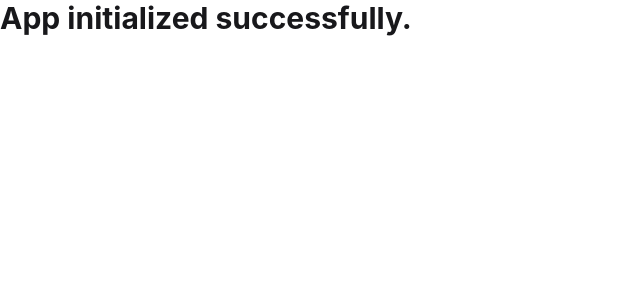
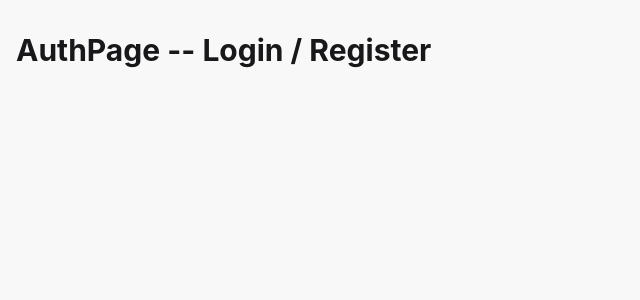
Before and after one commit to AkramGaber/blog-app, a React (Vite) app: page /auth in a window 1280 px wide. Shown: the top 300 px of the page, without its empty margins (0-640 px from the left). Built offline with nearby package versions, Linux system fonts and the light colour scheme.

Commit message:
feat: setup application routing with React Router.

```diff
--- a/src/App.jsx
+++ b/src/App.jsx
@@ -1,12 +1,30 @@
 import { useState } from "react";
 import "./App.css";
+import { BrowserRouter, Route, Routes } from "react-router-dom";
+import MainLayout from "./layouts/MainLayout";
+import HomePage from "./pages/HomePage";
+import AuthPage from "./pages/AuthPage";
+import AddPostPage from "./pages/AddPostPage";
+import EditPostPage from "./pages/EditPostPage";
+import NotFoundPage from "./pages/NotFoundPage";
 
 function App() {
   const [count, setCount] = useState(0);
 
   return (
     <>
-      <div className='text-3xl font-bold'>App initialized successfully.</div>
+      <BrowserRouter>
+        <Routes>
+          <Route element={<MainLayout />}>
+            <Route path="/" element={<HomePage />} />
+            <Route path="/auth" element={<AuthPage />} />
+            <Route path="/posts/new" element={<AddPostPage />} />
+            <Route path="/posts/:id/edit" element={<EditPostPage />} />
+          </Route>
+
+          <Route path="*" element={<NotFoundPage />} />
+        </Routes>
+      </BrowserRouter>
     </>
   );
 }
--- a/src/layouts/MainLayout.jsx
+++ b/src/layouts/MainLayout.jsx
@@ -0,0 +1,12 @@
+import React from 'react'
+import { Outlet } from 'react-router-dom'
+
+export default function MainLayout() {
+  return (
+    <div className='min-h-screen bg-base-200'>
+        <main className='container mx-auto px-4 py-8'>
+            <Outlet />
+        </main>
+    </div>
+  )
+}
--- a/src/pages/AuthPage.jsx
+++ b/src/pages/AuthPage.jsx
@@ -2,6 +2,6 @@ import React from 'react'
 
 export default function AuthPage() {
   return (
-    <div className='text-3xl font-bold'>AuthPage</div>
+    <div className='text-3xl font-bold'>AuthPage -- Login / Register </div>
   )
 }
--- a/src/pages/EditPostPage.jsx
+++ b/src/pages/EditPostPage.jsx
@@ -2,6 +2,6 @@ import React from 'react'
 
 export default function EditPostPage() {
   return (
-    <div className='text-3xl font-bold'>EditPostPage</div>
+    <div className='text-3xl font-bold'>EditPost id</div>
   )
 }
--- a/src/pages/NotFoundPage.jsx
+++ b/src/pages/NotFoundPage.jsx
@@ -2,6 +2,8 @@ import React from 'react'
 
 export default function NotFoundPage() {
   return (
-    <div className='text-3xl font-bold'>NotFoundPage</div>
+    <div className='min-h-screen flex items-center justify-center'>
+        <h1 className='text-4xl font-bold text-error'>404 - Page Not found</h1>
+    </div>
   )
 }
```
